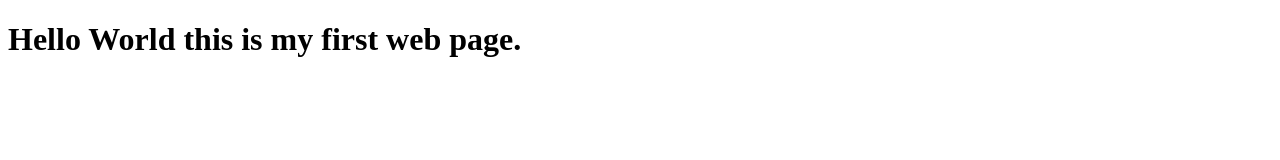
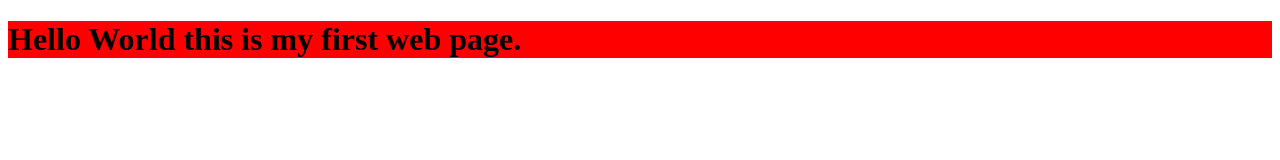
Before and after one commit to Arkhean/test-website, a plain HTML site: page index.html in a window 1280 px wide. Drawn offline with Linux system fonts and the light colour scheme.

Commit message:
Update index.html

```diff
--- a/index.html
+++ b/index.html
@@ -4,7 +4,8 @@
     <meta charset="UTF-8">
     <meta http-equiv="X-UA-Compatible" content="IE=edge">
     <meta name="viewport" content="width=device-width, initial-scale=1.0">
-    <title>GFG</title>
+    <title>COUCOU</title>
+    <link rel="stylesheet" href="index.css"/>
 </head>
 <body>
     <h1>Hello World this is my first web page.</h1>
```
